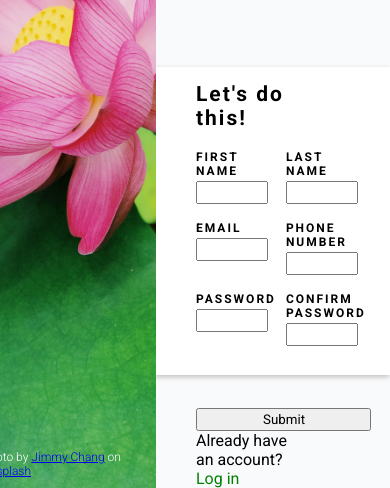
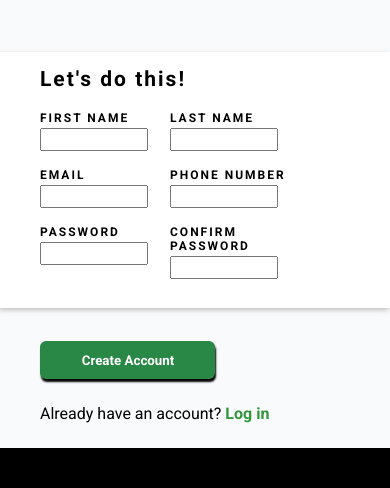
Before and after one commit to contactjw/sign-up-form, a plain HTML site: page index.html in a window 390 px wide. Shown: the part 396-884 px from the top of the page. After the commit the page ends 844 px from the top, so only its background shows below. Drawn offline with Linux system fonts and the light colour scheme.

Commit message:
Add finishing styles and responsive design

```diff
--- a/index.html
+++ b/index.html
@@ -60,7 +60,7 @@
                 </div>
             </div>
             <div class="create-account-section">
-                <input type="submit" value="Submit" form="my-form">
+                <input type="submit" value="Create Account" form="my-form">
                 <div class="login">Already have an account? <a href="#">Log in</a></div>
             </div>
         </div>
--- a/styles.css
+++ b/styles.css
@@ -5,16 +5,18 @@
     font-family: 'Roboto', sans-serif;
 }
 
+body {
+    background-color: black;
+}
+
 .container {
-    max-width: 1800px;
+    max-width: 1350px;
     height: 100vh;
     display: grid;
     grid-template-columns: repeat(5, 1fr);
     grid-template-rows: repeat(1, 1fr);
     margin: auto;
 }
-
-/* CHANGE SO FONT SCALES DOWN */
 
 .title-side {
     height: 100%;
@@ -78,10 +80,7 @@
 }
 
 .sign-up-form {
-    margin-top: 70px;
-    margin-bottom: 30px;
-    margin-left: -40px;
-    margin-right: -100px;
+    margin: 70px -100px 30px -40px;
     padding: 15px 100px 15px 40px;
     background-color: white;
     box-shadow: -1px 2px 5px rgb(192, 190, 190);
@@ -114,15 +113,55 @@ p input {
     margin-top: 3px;
     padding: 2px 2px 2px 3px;
     width: 175px;
+    height: 38px;
+    background-color: rgba(41,136,70,255);
+    color: white;
+    font-weight: 600;
+    border-radius: 6px;
+    border: none;
+    box-shadow: 1px 3px 2px black;
 }
 
+.create-account-section input:hover {
+    cursor: pointer;
+    background-color: rgba(77,171,85,255);
+}
 
 .create-account-section a {
     text-decoration: none;
-    color: green;
+    color: rgba(48,151,59,255);
+    font-weight: bold;
 }
 
 .create-account-section a:visited {
     text-decoration: none;
-    color: green;
+    color: rgba(48,151,59,255);
+    font-weight: bold;
 }
+
+.login {
+    margin-top: 25px;
+    padding-bottom: 25px;
+}
+
+
+@media (max-width: 951px) {
+    .container {
+        width: 100%;
+        grid-template-columns: 1fr;
+    }
+
+    .title-side {
+        grid-column: 1;
+    }
+
+    .sign-up-side {
+        grid-column: 1;
+    }
+
+    .slogan {
+        margin-top: 0;
+        padding-top: 50px
+    }
+
+}
```
